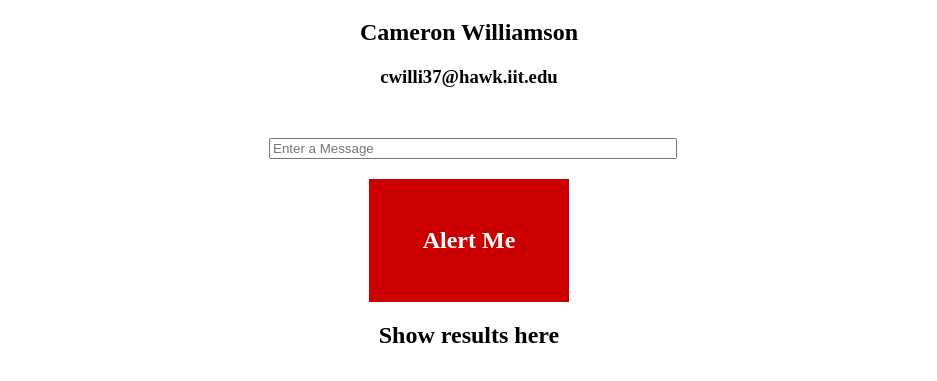
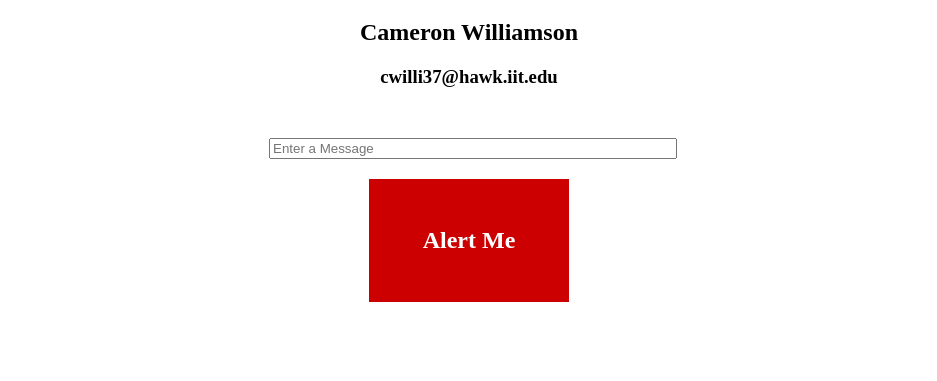
Before and after one commit to cameronwilliamson/Lab_6, a plain HTML site: page index.html in a window 1280 px wide. Both pictures are taken after a click on the element "Alert Me". Shown: the part 61-442 px from the top of the page, without its empty margins (171-1108 px from the left). Drawn offline with Linux system fonts and the light colour scheme.

Commit message:
Final Javascript

```diff
--- a/index.html
+++ b/index.html
@@ -37,7 +37,9 @@
 		</div>
 		<script type="text/javascript">
 			document.getElementById("entrybutton").addEventListener("click", function() {
-				var x = document.getElementById("entryinput").value;
+			var x = document.getElementById("entryinput").value;
+			document.getElementById("textoutput").innerHTML = x;
+			alert("Cameron Williamson: "+x);
 			})
 		</script>
 	</body>
```
